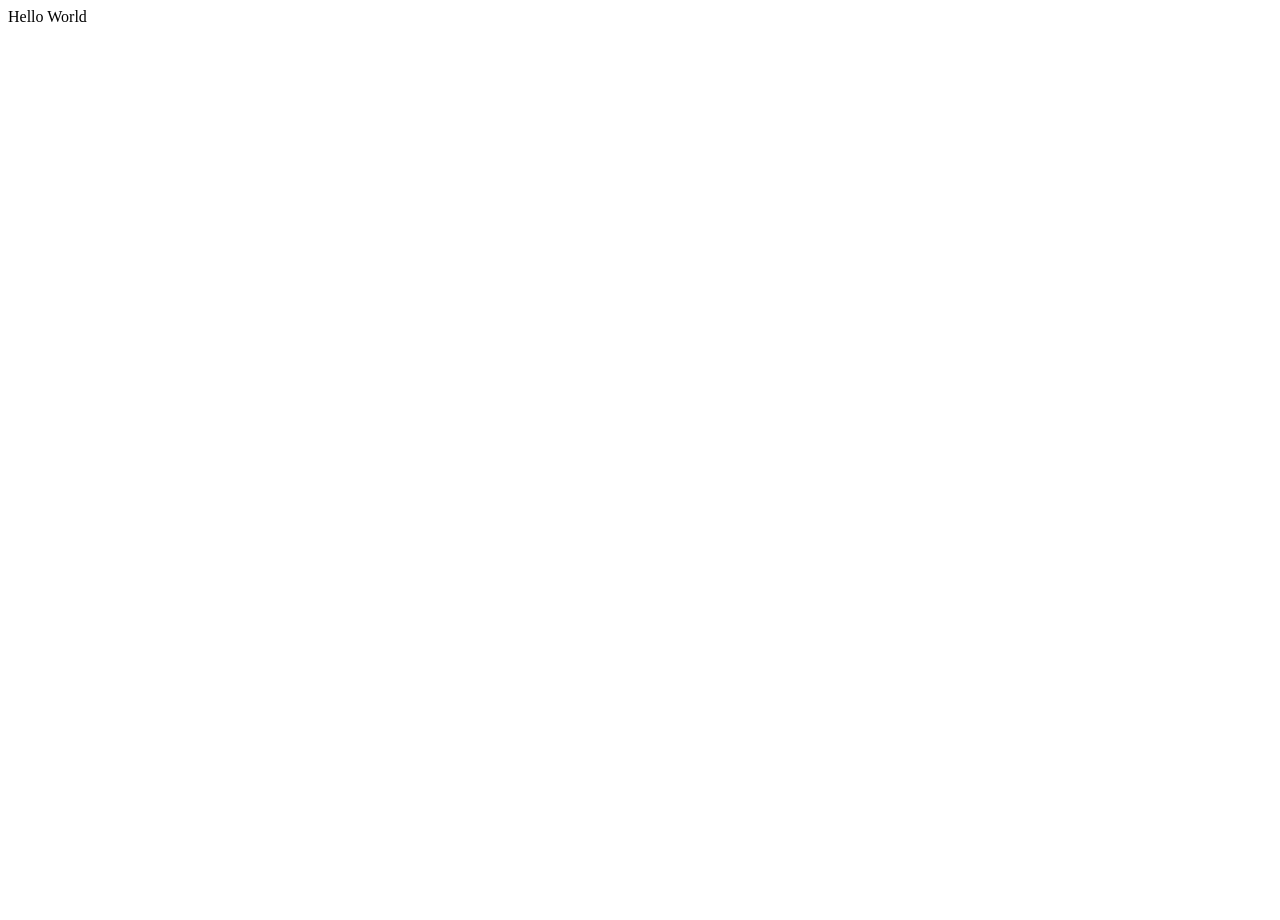
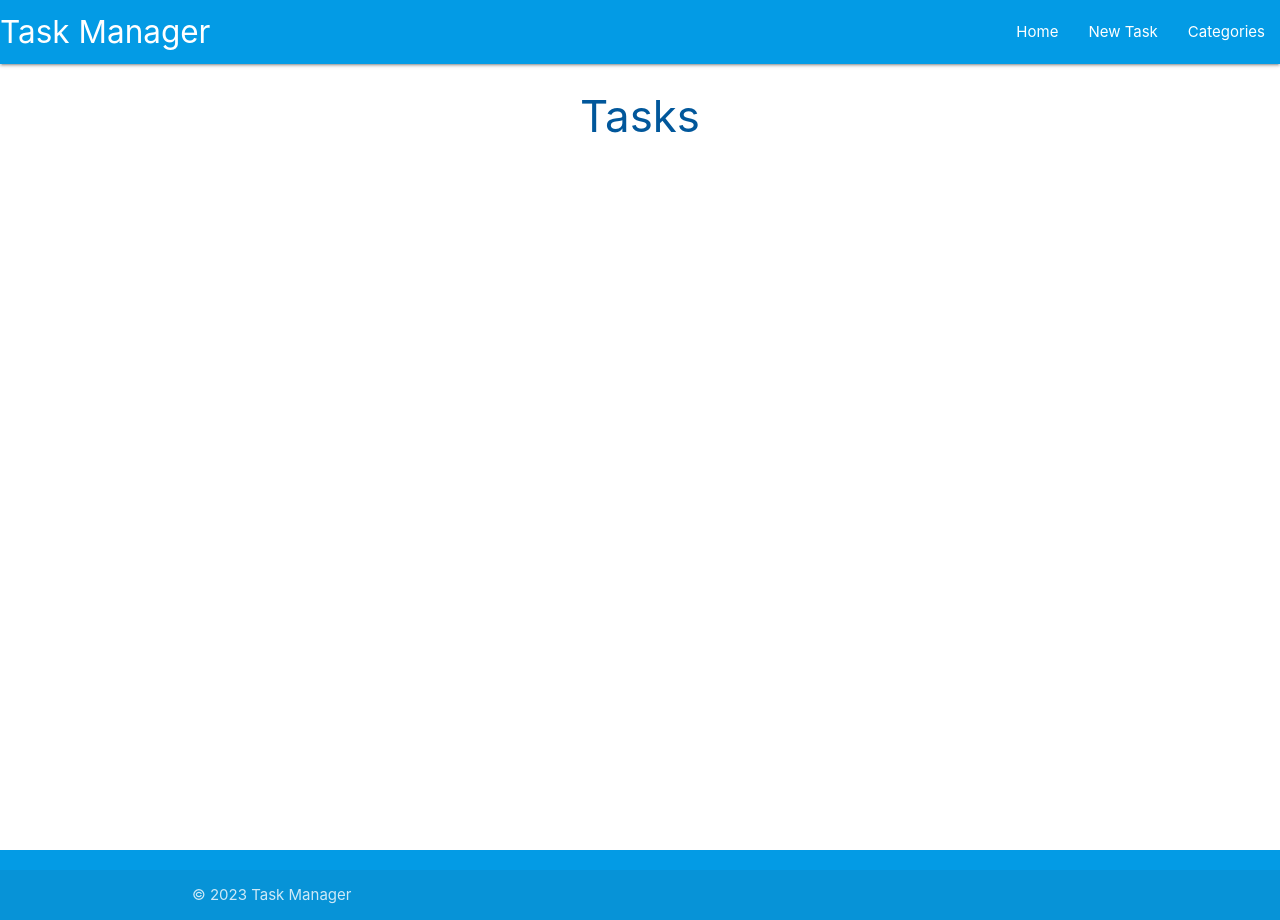
Before and after one commit to ofemiashiru/task-manager, a Flask app: page / in a window 1280 px wide. Before the commit the page is almost empty. Run offline with Flask 3, Linux system fonts and the light colour scheme.

Commit message:
Create first template

```diff
--- a/taskmanager/routes.py
+++ b/taskmanager/routes.py
@@ -14,4 +14,4 @@ from taskmanager.models import Category, Task
 
 @app.route("/")
 def home():
-    return render_template("base.html")
+    return render_template("tasks.html")
--- /dev/null
+++ b/taskmanager/static/css/style.css
@@ -0,0 +1,10 @@
+/* Keeps footer at bottom */
+body {
+    display: flex;
+    min-height: 100vh;
+    flex-direction: column;
+}
+
+main {
+    flex: 1 0 auto;
+}
--- /dev/null
+++ b/taskmanager/static/js/script.js
@@ -0,0 +1,10 @@
+document.addEventListener("DOMContentLoaded", function() {
+    // sidenav initialization
+    let sidenav = document.querySelectorAll(".sidenav");
+    M.Sidenav.init(sidenav);
+});
+
+let now = new Date()
+let year = now.getFullYear()
+
+document.querySelector(".footer-copyright .container").innerHTML = `© ${year} Task Manager`
--- a/taskmanager/templates/base.html
+++ b/taskmanager/templates/base.html
@@ -4,9 +4,57 @@
     <meta charset="UTF-8" />
     <meta http-equiv="X-UA-Compatible" content="IE=edge" />
     <meta name="viewport" content="width=device-width, initial-scale=1.0" />
+
+    <!-- Font Awesome CDN -->
+    <link rel="stylesheet" href="https://cdnjs.cloudflare.com/ajax/libs/font-awesome/5.15.3/css/all.min.css"
+        integrity="sha512-iBBXm8fW90+nuLcSKlbmrPcLa0OT92xO1BIsZ+ywDWZCvqsWgccV3gFoRBv0z+8dLJgyAHIhR35VZc2oM/gI1w=="
+        crossorigin="anonymous" referrerpolicy="no-referrer">
+
+    <!-- Materialize CDN -->
+    <link rel="stylesheet" href="https://cdnjs.cloudflare.com/ajax/libs/materialize/1.0.0/css/materialize.min.css"
+        type="text/css">
+
+    <!-- Custom CSS -->
+    <link rel="stylesheet" href="{{ url_for('static', filename='css/style.css') }}" type="text/css">
     <title>Document</title>
   </head>
   <body>
-    Hello World
+    <!-- Top Nav bar -->
+    <nav class="light-blue darken-1">
+        <div class="nav-wrapper">
+        <a href="{{ url_for('home') }}" class="brand-logo">Task Manager</a>
+        <a href="#" data-target="mobile-demo" class="sidenav-trigger"><i class="fas fa-bars"></i></a>
+        <ul class="right hide-on-med-and-down">
+            <li><a href="{{ url_for('home') }}">Home</a></li>
+            <li><a href="">New Task</a></li>
+            <li><a href="">Categories</a></li>
+        </ul>
+        </div>
+    </nav>
+
+    <!-- Mobile Nav bar -->
+    <ul class="sidenav" id="mobile-demo">
+        <li><a href="{{ url_for('home') }}">Home</a></li>
+        <li><a href="">New Task</a></li>
+        <li><a href="">Categories</a></li>
+    </ul>
+
+    <!-- Main Body -->
+    <main class="container" >
+        {% block content %}
+
+        {% endblock %}
+    </main>
+
+    <!-- Footer -->
+    <footer class="page-footer light-blue darken-1">
+        <div class="footer-copyright">
+            <div class="container">
+
+            </div>
+        </div>
+    </footer>
+    <script src="https://cdnjs.cloudflare.com/ajax/libs/materialize/1.0.0/js/materialize.min.js"></script>
+    <script src="{{ url_for('static', filename='js/script.js') }}"></script>
   </body>
 </html>
--- /dev/null
+++ b/taskmanager/templates/tasks.html
@@ -0,0 +1,4 @@
+{% extends "base.html" %}
+{% block content %}
+    <h3 class="light-blue-text text-darken-4 center-align">Tasks</h3>
+{% endblock %}
```
